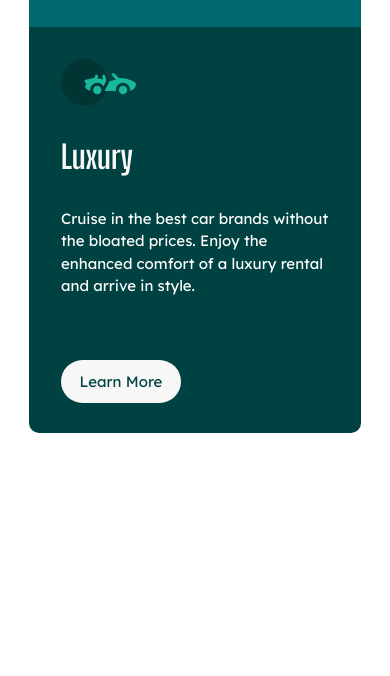
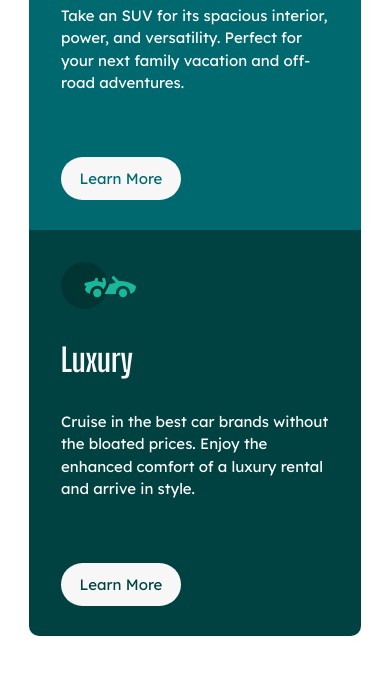
Before and after one commit to sweetemulsion/3-card-preview, a plain HTML site: page index.html in a window 390 px wide. Shown: the part 598-1274 px from the top of the page. Before the commit the page ends 1031 px from the top, so only its background shows below. Drawn offline with Linux system fonts and the light colour scheme.

Commit message:
Update styles.css

```diff
--- a/styles.css
+++ b/styles.css
@@ -24,7 +24,8 @@ p {
   display: flex;
   justify-content: center;
   align-items: center;
-  height: 100vh;
+  min-height: 100vh;
+  min-height: fit-content;
   padding: 0 4em;
 }
 
@@ -127,7 +128,7 @@ img {
 @media screen and (max-width: 750px) {
   .card-container {
     flex-direction: column;
-    padding: 0 1em;
+    padding: 1em;
   }
 
   .card-1,
```
